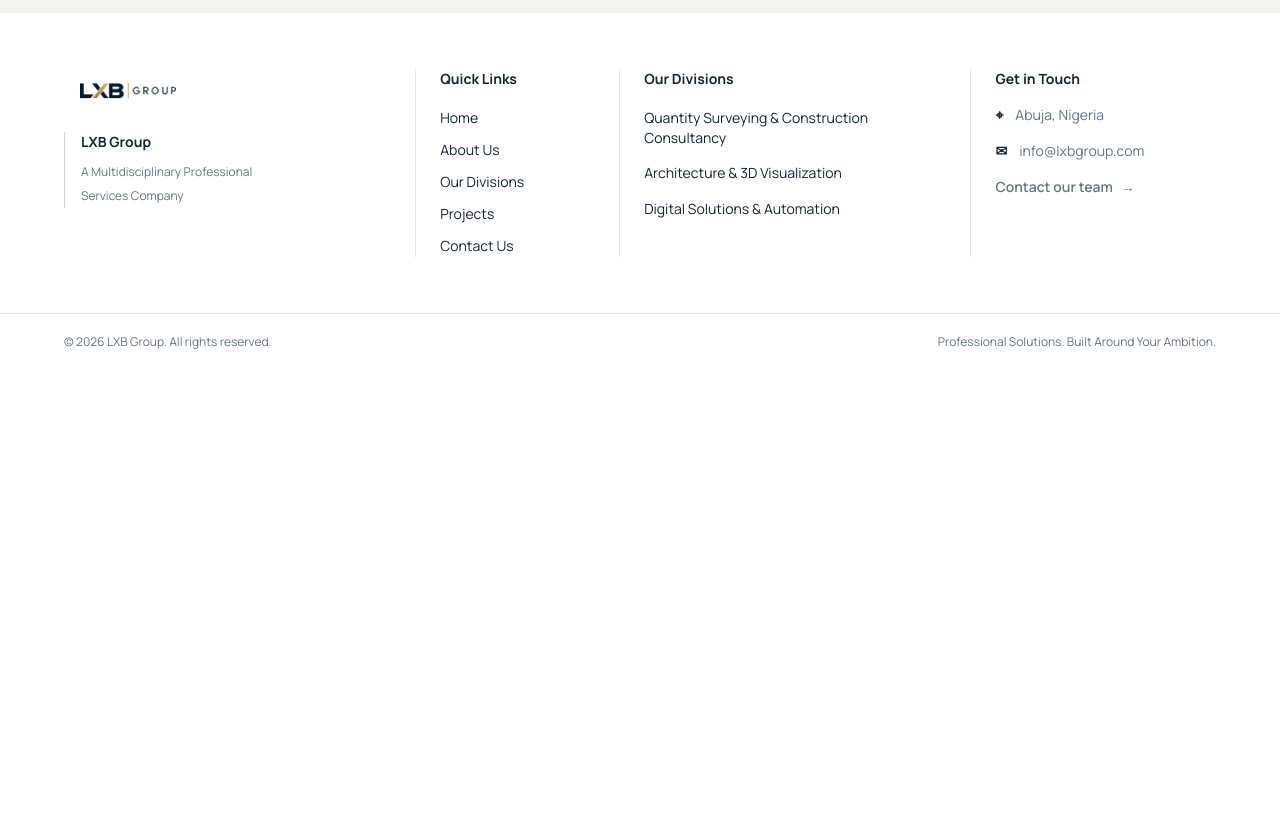
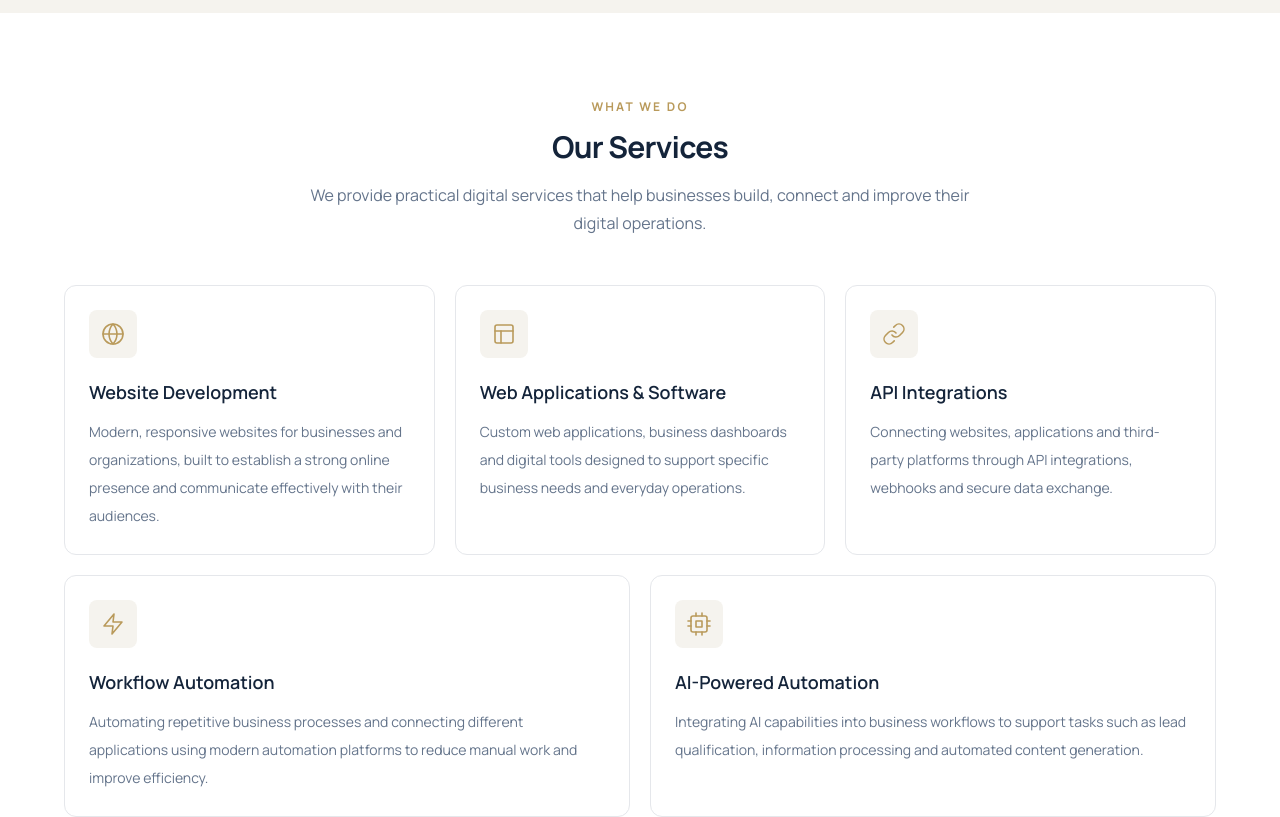
Before and after one commit to Meetkamal256/lxb-group-website, a Next.js app: page /divisions/digital-solutions in a window 1280 px wide. Shown: the part 520-1337 px from the top of the page. Before the commit the page ends 890 px from the top, so only its background shows below. Built offline with nearby package versions, Linux system fonts and the light colour scheme.

Commit message:
feat(digital-solutions): add services section

```diff
--- /dev/null
+++ b/app/components/digital-solutions/Digital-solutions-services.tsx
@@ -0,0 +1,61 @@
+import { FiGlobe, FiLayout, FiLink, FiZap, FiCpu } from "react-icons/fi";
+
+import { digitalSolutionsServices } from "@/app/data/data";
+
+const serviceIcons = [FiGlobe, FiLayout, FiLink, FiZap, FiCpu];
+
+export default function DigitalSolutionsServices() {
+  return (
+    <section className="bg-white py-14 sm:py-16 lg:py-20">
+      <div className="container-main">
+        <div className="mx-auto mb-10 max-w-2xl text-center sm:mb-12">
+          <span className="text-xs font-bold uppercase tracking-[0.18em] text-gold">
+            What We Do
+          </span>
+
+          <h2 className="mt-3 text-2xl font-bold tracking-tight text-navy sm:text-3xl">
+            Our Services
+          </h2>
+
+          <p className="mt-4 text-sm leading-7 text-slate sm:text-base">
+            We provide practical digital services that help businesses build,
+            connect and improve their digital operations.
+          </p>
+        </div>
+
+        <div className="grid grid-cols-1 gap-5 sm:grid-cols-2 lg:grid-cols-6">
+          {digitalSolutionsServices.map((service, index) => {
+            const Icon = serviceIcons[index];
+
+            return (
+              <article
+                key={service.title}
+                className={`rounded-xl border border-gray-200 bg-white p-6 transition-colors duration-200 hover:border-gold/60 ${
+                  index < 3 ? "lg:col-span-2" : "lg:col-span-3"
+                }`}
+              >
+                <div className="mb-5 flex h-12 w-12 items-center justify-center rounded-lg bg-off-white">
+                  {Icon && (
+                    <Icon
+                      className="h-6 w-6 text-gold"
+                      strokeWidth={1.6}
+                      aria-hidden="true"
+                    />
+                  )}
+                </div>
+
+                <h3 className="text-lg font-semibold text-navy">
+                  {service.title}
+                </h3>
+
+                <p className="mt-3 text-sm leading-7 text-slate">
+                  {service.description}
+                </p>
+              </article>
+            );
+          })}
+        </div>
+      </div>
+    </section>
+  );
+}
--- a/app/data/data.ts
+++ b/app/data/data.ts
@@ -286,3 +286,31 @@ export const digitalSolutionsEnquiry = {
   buttonText: "Discuss a Project",
   href: "/contact",
 };
+
+export const digitalSolutionsServices = [
+  {
+    title: "Website Development",
+    description:
+      "Modern, responsive websites for businesses and organizations, built to establish a strong online presence and communicate effectively with their audiences.",
+  },
+  {
+    title: "Web Applications & Software",
+    description:
+      "Custom web applications, business dashboards and digital tools designed to support specific business needs and everyday operations.",
+  },
+  {
+    title: "API Integrations",
+    description:
+      "Connecting websites, applications and third-party platforms through API integrations, webhooks and secure data exchange.",
+  },
+  {
+    title: "Workflow Automation",
+    description:
+      "Automating repetitive business processes and connecting different applications using modern automation platforms to reduce manual work and improve efficiency.",
+  },
+  {
+    title: "AI-Powered Automation",
+    description:
+      "Integrating AI capabilities into business workflows to support tasks such as lead qualification, information processing and automated content generation.",
+  },
+];
--- a/app/divisions/digital-solutions/page.tsx
+++ b/app/divisions/digital-solutions/page.tsx
@@ -1,9 +1,11 @@
+import DigitalSolutionsServices from "@/app/components/digital-solutions/Digital-solutions-services";
 import DigitalSolutionsHero from "../../components/digital-solutions/Digital-solutions-hero";
 
 export default function DigitalSolutionsPage() {
   return (
     <main>
       <DigitalSolutionsHero />
+      <DigitalSolutionsServices />
     </main>
   );
 }
```
